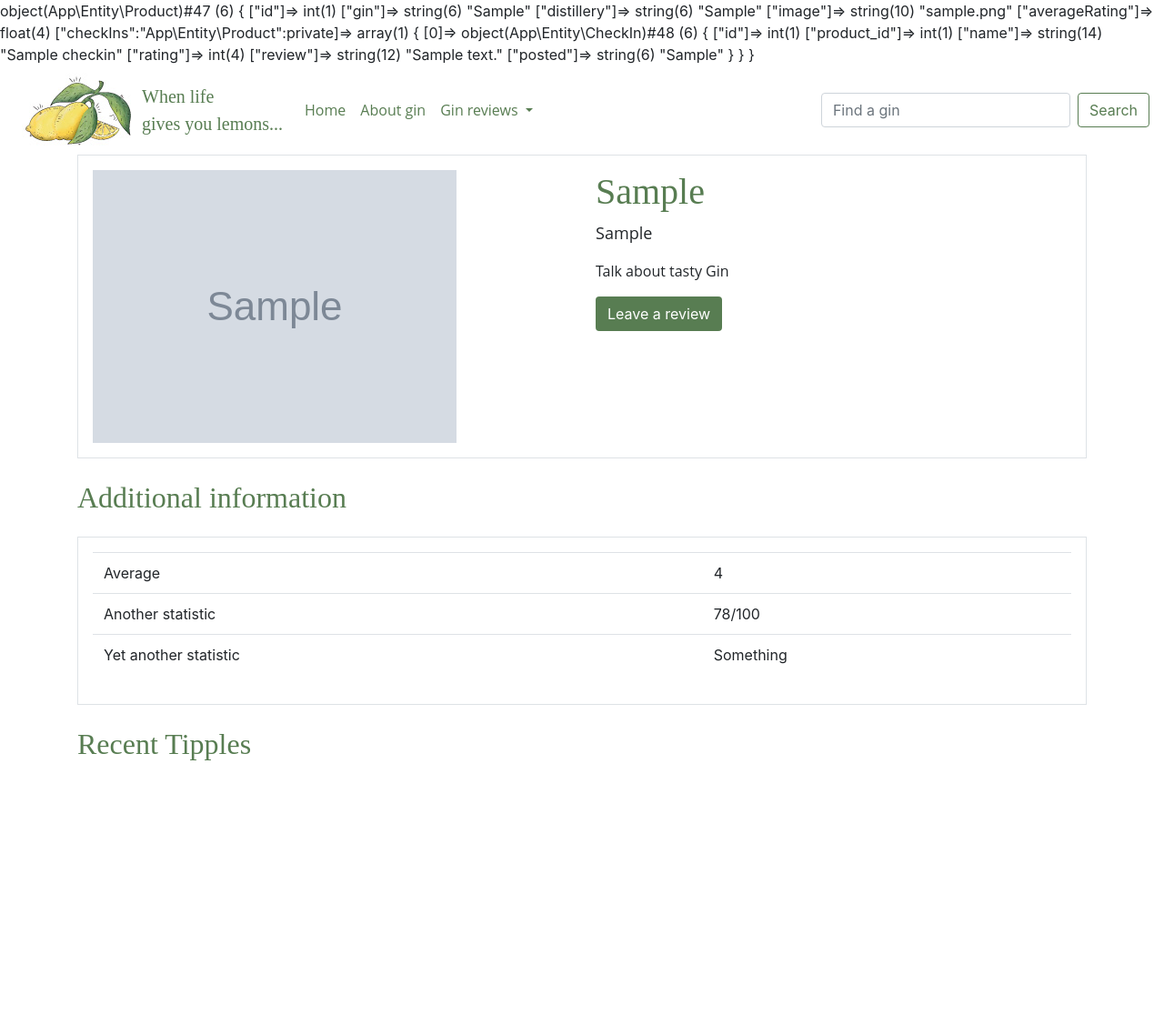
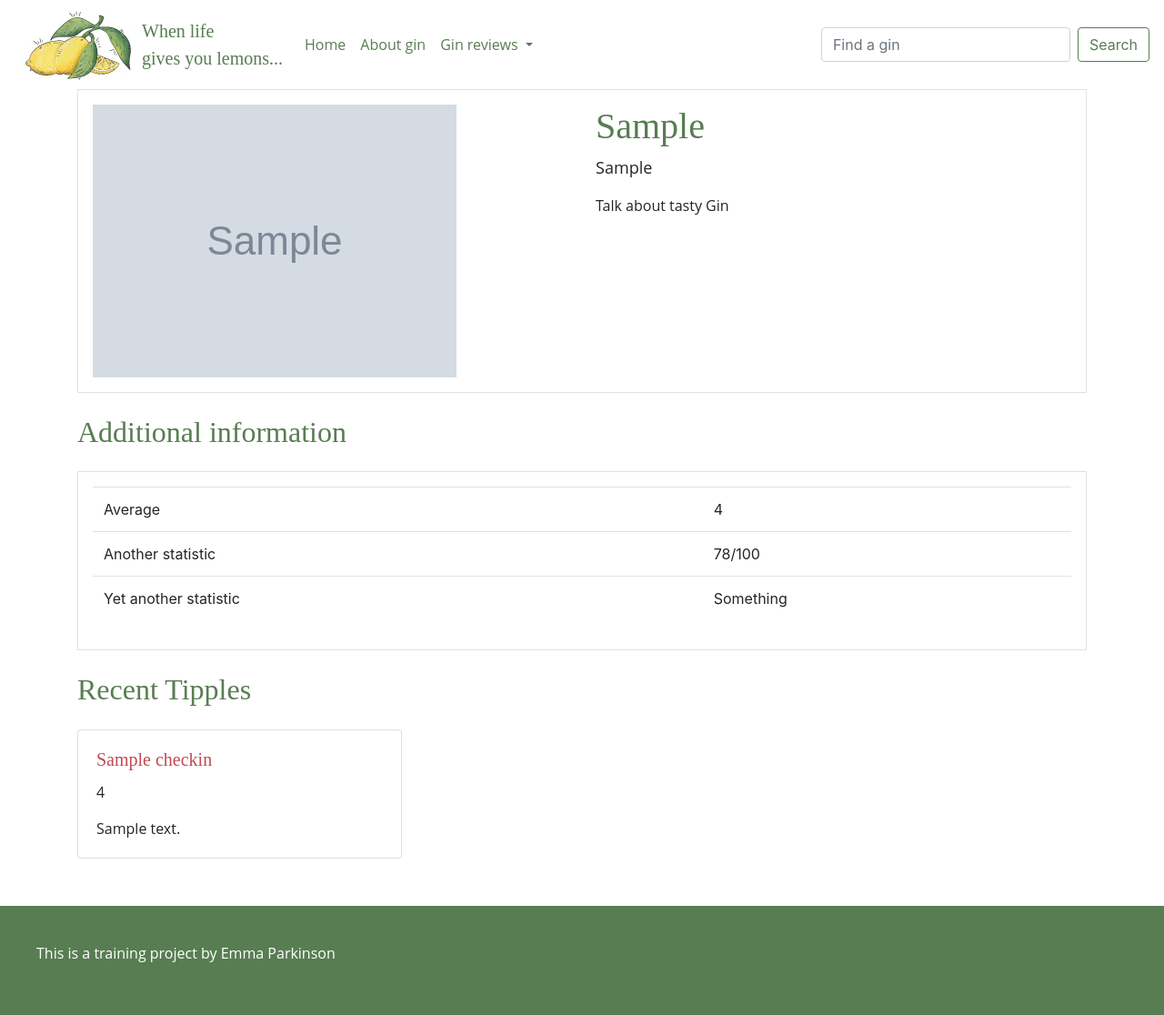
Before and after one commit to AliceDevine/Deeper, a PHP site: page /product.php?id=1 in a window 1280 px wide. Shown: the whole page at 91% size. Before the commit the page ends 862 px from the top, so only its background shows below. Run offline with PHP 8.4, Linux system fonts and the light colour scheme; tables that the repository leaves empty or names only in its code hold one stand-in row (values such as "Sample post"); some libraries are stand-ins or nearby versions.

Commit message:
update - all working up to form

```diff
--- a/project/product.php
+++ b/project/product.php
@@ -2,8 +2,7 @@
 include 'setup.php';
 if (isset($_GET['id'])) {
     $gin = $dbProvider->getProduct($_GET['id']);
-}
-var_dump($gin);
+    $checkins = $gin->getCheckins();
 ?>
     <!DOCTYPE html>
     <html>
@@ -16,59 +15,17 @@ var_dump($gin);
             <section class="border p-3" style="padding: 20px;">
                 <div class="row">
                     <div class="col-md-6 location-1">
-                    <img class="img-fluid" src="<?=htmlentities($gin->image)?>">
+                        <img class="img-fluid" src="<?= htmlentities($gin->image) ?>">
                     </div>
                     <div class="col-md-6 location-2">
                         <h1><?php echo $gin->gin; ?></h1>
                         <p style="font-size:18px"><?php echo $gin->distillery; ?></p>
                         <p>Talk about tasty Gin</p>
-                    <button type="button" class="btn btn-green" data-toggle="modal" data-target="#review">
+                        <!-- <button type="button" class="btn btn-green" data-toggle="modal" data-target="#review">
                         Leave a review
-                    </button>
+                    </button> -->
 
-                    <!-- Modal -->
-                    <div class="modal fade" id="review" tabindex="-1" role="dialog" aria-labelledby="Label" aria-hidden="true">
-                        <div class="modal-dialog" role="document">
-                            <div class="modal-content">
-                                <div class="modal-header">
-                                    <h5 class="modal-title" id="exampleModalLabel">Your review</h5>
-                                    <button type="button" class="close" data-dismiss="modal" aria-label="Close">
-                                        <span aria-hidden="true">&times;</span>
-                                    </button>
-                                </div>
-                                <div class="modal-body">
-                                    <form>
-                                        <div class="form-group">
-                                            <label for="reviewerEmail">Your email address</label>
-                                            <input type="email" class="form-control" id="reviewerEmail" placeholder="name@example.com">
-                                        </div>
-                                        <div class="form-group">
-                                            <label for="ginRating">Rate the gin from 1-5</label>
-                                            <select class="form-control" id="ginRating">
-                                                <option>1</option>
-                                                <option>2</option>
-                                                <option>3</option>
-                                                <option>4</option>
-                                                <option>5</option>
-                                            </select>
-                                        </div>
-                                        <div class="form-group">
-                                            <label for="ginReview">Leave a review of the gin<br><span class="small informational">Don't forget to suggest your perfect serve!</span></label>
-                                            <textarea class="form-control" id="ginReview" rows="3"></textarea>
-                                        </div>
-                                        <div class="form-group">
-                                            <label for="ginPicture">Taken a picture of your gin?</label>
-                                            <input type="file" class="form-control-file" id="ginPicture">
-                                        </div>
-                                    </form>
-                                </div>
-                                <div class="modal-footer">
-                                    <button type="button" class="btn btn-outline-green" data-dismiss="modal">Close</button>
-                                    <button type="button" class="btn btn-green">Save changes</button>
-                                </div>
-                            </div>
-                        </div>
-                    </div>
+                        <?php include 'template/checkinModal.php' ?>
                     </div>
                 </div>
             </section>
@@ -93,10 +50,27 @@ var_dump($gin);
             </section>
             <section id="checkAPI">
                 <h2 class="mt-4 mb-4">Recent Tipples</h2>
-            <div id="checkins"></div>
+                <?php if (count($checkins) == 0) { ?>
+                    <p>There have not been any reviews of this gin yet. You could be the first!</p>
+                    <button type="button" class="btn btn-green" data-toggle="modal" data-target="#review">
+                        Leave a review
+                    </button>
+                <?php } else { ?>
+                    <div class="card-columns">
+                        <?php for ($i = 0; $i < count($checkins); $i++) { ?>
+                            <div class="card">
+                                <div class="card-body">
+                                    <h5 class="card-title"><?= htmlentities($checkins[$i]->name) ?></h5>
+                                    <p class="card-text"><?= htmlentities($checkins[$i]->rating) ?></p>
+                                    <p class="card-text"><?= htmlentities($checkins[$i]->review) ?></p>
+                                </div>
+                            </div>
+                        <?php } ?>
+                    </div>
+                <?php } ?>
             </section>
         </main>
-    <footer></footer>
+        <?php include 'template/footer_includes.php' ?>
 
         <script src="https://cdn.jsdelivr.net/npm/axios/dist/axios.min.js"></script>
         <script src="https://kit.fontawesome.com/7ec1be5194.js" crossorigin="anonymous"></script>
@@ -148,3 +122,9 @@ var_dump($gin);
     </body>
 
     </html>
+
+<?php
+} else {
+    header("Location: product_listing.php");
+    exit();
+} ?>
--- a/project/src/DataProvider/DatabaseProvider.php
+++ b/project/src/DataProvider/DatabaseProvider.php
@@ -30,9 +30,17 @@ class DatabaseProvider
         }
     }
 
-    public function getProducts(string $searchTerm = ''): array
+    public function getProducts(): array
     {
-        $stmt = $this->dbh->prepare('SELECT id, gin FROM product WHERE gin LIKE :searchTerm');
+        $stmt = $this->dbh->prepare(
+            'SELECT * from product');
+        $stmt->execute();
+        // return $stmt->fetchAll(PDO::FETCH_CLASS, Product::class);
+        return $stmt->fetchAll(PDO::FETCH_CLASS, Product::class);
+    }
+    public function searchProducts(string $searchTerm = ''): array
+    {
+        $stmt = $this->dbh->prepare('SELECT * FROM product WHERE gin LIKE :searchTerm or where distillery like :searchTerm');
         $stmt->execute([
             'searchTerm' => '%' . $searchTerm . '%'
         ]);
@@ -61,8 +69,12 @@ class DatabaseProvider
         ]);
 
         $productData = $stmt->fetchAll(PDO::FETCH_ASSOC);
-
-        $hydrator = new EntityHydrator();
-        return $hydrator->hydrateProductWithCheckins($productData);
+        if (count($productData) == 0) {
+            header("Location: product_listing.php");
+            exit();
+        } else {
+            $hydrator = new EntityHydrator();
+            return $hydrator->hydrateProductWithCheckins($productData);
+        }
     }
 }
--- a/project/src/Hydrator/EntityHydrator.php
+++ b/project/src/Hydrator/EntityHydrator.php
@@ -41,14 +41,15 @@ class EntityHydrator
             'image' => $data[0]['image'],
             'average_rating' => $data[0]['average_rating'],
         ];
-
         $product = $this->hydrateProduct($productData);
-
-        foreach ($data as $checkInData) {
-            $checkIn = $this->hydrateCheckIn($checkInData);
-            $product->addCheckin($checkIn);
+        if ($data[0]['id'] == null) {
+            // no checkins so do nothing
+        } else {
+            foreach ($data as $checkInData) {
+                $checkIn = $this->hydrateCheckIn($checkInData);
+                $product->addCheckin($checkIn);
+            }
         }
-
         return $product;
     }
 }
--- a/project/style/style.css
+++ b/project/style/style.css
@@ -82,4 +82,12 @@ p {
 .rating {
   font-size: 20px;
 }
+
+.basic {
+  background-color: #587d52;
+  min-height: 20px;
+  margin-top: 40px;
+  padding: 40px;
+  color: #ffffff;
+}
 /*# sourceMappingURL=style.css.map */
--- /dev/null
+++ b/project/template/checkinModal.php
@@ -0,0 +1,42 @@
+<div class="modal fade" id="review" tabindex="-1" role="dialog" aria-labelledby="Label" aria-hidden="true">
+    <div class="modal-dialog" role="document">
+        <div class="modal-content">
+            <div class="modal-header">
+                <h5 class="modal-title" id="exampleModalLabel">Your review</h5>
+                <button type="button" class="close" data-dismiss="modal" aria-label="Close">
+                    <span aria-hidden="true">&times;</span>
+                </button>
+            </div>
+            <div class="modal-body">
+                <form action="test.txt" method="post">
+                    <div class="form-group">
+                        <label for="reviewerEmail">Your email address</label>
+                        <input type="email" class="form-control" id="reviewerEmail" placeholder="name@example.com">
+                    </div>
+                    <div class="form-group">
+                        <label for="ginRating">Rate the gin from 1-5</label>
+                        <select class="form-control" id="ginRating">
+                            <option>1</option>
+                            <option>2</option>
+                            <option>3</option>
+                            <option>4</option>
+                            <option>5</option>
+                        </select>
+                    </div>
+                    <div class="form-group">
+                        <label for="ginReview">Leave a review of the gin<br><span class="small informational">Don't forget to suggest your perfect serve!</span></label>
+                        <textarea class="form-control" id="ginReview" rows="3"></textarea>
+                    </div>
+                    <div class="form-group">
+                        <label for="ginPicture">Taken a picture of your gin?</label>
+                        <input type="file" class="form-control-file" id="ginPicture">
+                    </div>
+                </form>
+            </div>
+            <div class="modal-footer">
+                <button type="button" class="btn btn-outline-green" data-dismiss="modal">Close</button>
+                <input type="submit" class="btn btn-green"></input>
+            </div>
+        </div>
+    </div>
+</div>
--- a/project/template/footer_includes.php
+++ b/project/template/footer_includes.php
@@ -1,4 +1,6 @@
-
+<footer class="basic">
+<p>This is a training project by Emma Parkinson</p>
+</footer>
 <!-- Optional JavaScript; choose one of the two! -->
 
 <!-- Option 1: jQuery and Bootstrap Bundle (includes Popper)
```
Also changed, not shown: project/product_listing.php (+7 -5 lines), project/style/_project.scss (+7 -0 lines), project/template/form_includes.php (added), 2 other files. Lines whose indentation alone changed are shown as unchanged.
